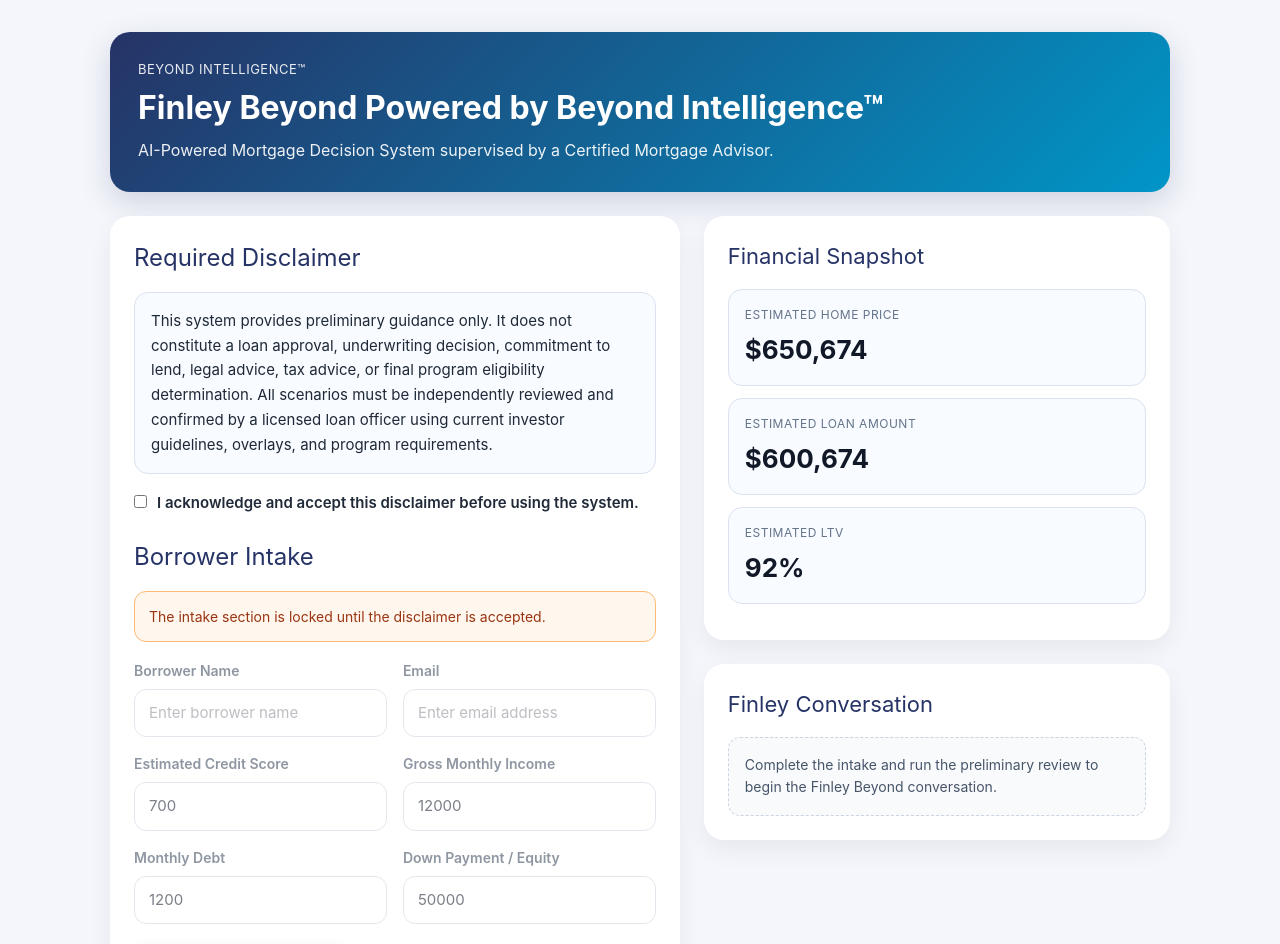
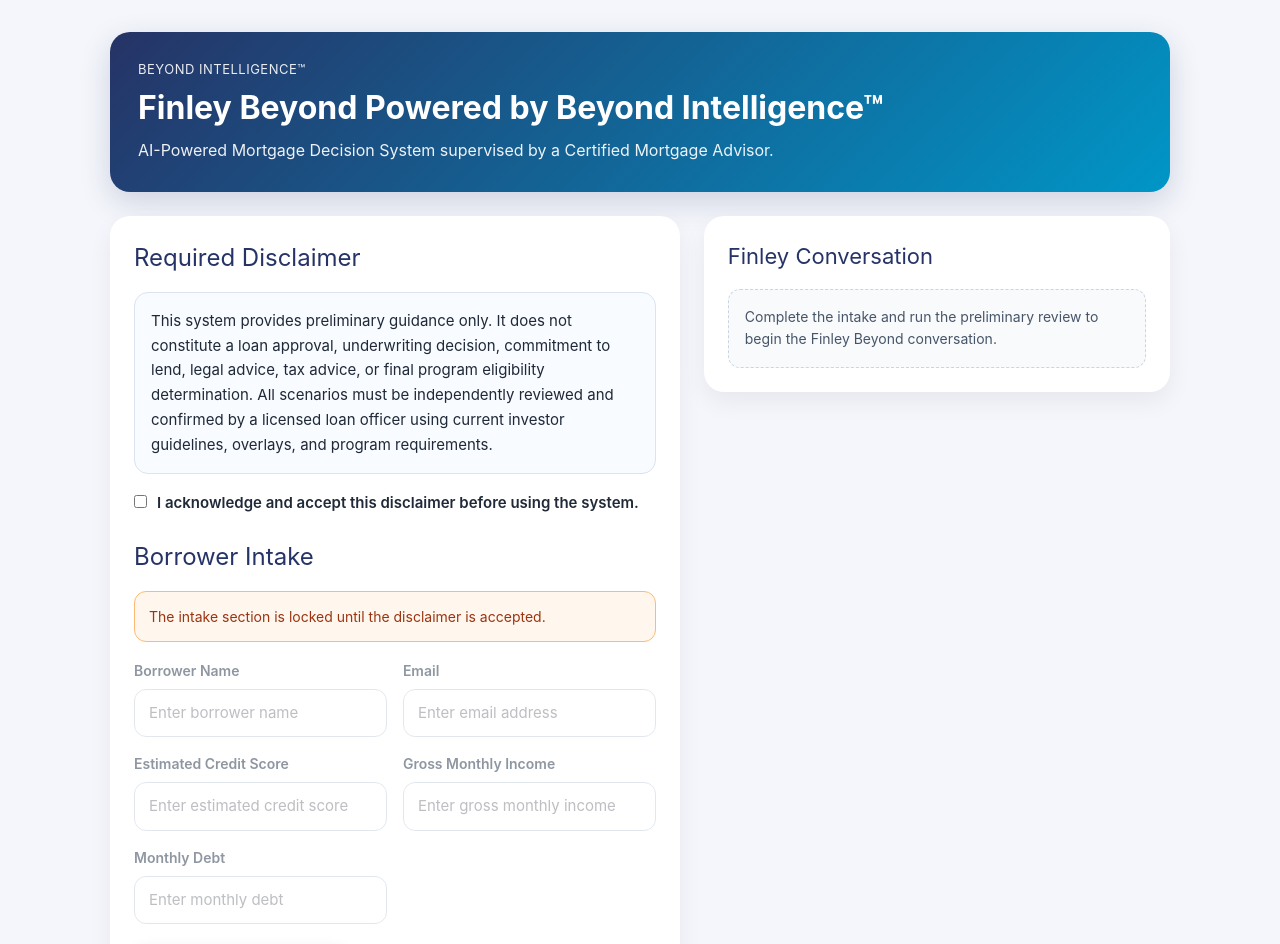
Before and after one commit to beyondfinancing/beyond-financing-advisor, a Next.js app: page / in a window 1280 px wide. Shown: the top 944 px of the page. Built offline with nearby package versions, Linux system fonts and the light colour scheme.

Commit message:
Update page.tsx

```diff
--- a/app/page.tsx
+++ b/app/page.tsx
@@ -2,13 +2,17 @@
 
 import React, { useMemo, useState } from "react";
 
-type FormState = {
+type IntakeFormState = {
   name: string;
   email: string;
   credit: string;
   income: string;
   debt: string;
-  down: string;
+};
+
+type ScenarioFormState = {
+  homePrice: string;
+  downPayment: string;
 };
 
 type ChatMessage = {
@@ -17,7 +21,7 @@
 };
 
 function formatCurrency(value: number) {
-  if (!Number.isFinite(value)) return "$0";
+  if (!Number.isFinite(value) || value <= 0) return "$0";
   return new Intl.NumberFormat("en-US", {
     style: "currency",
     currency: "USD",
@@ -55,91 +59,85 @@
 export default function Page() {
   const [accepted, setAccepted] = useState(false);
   const [submitted, setSubmitted] = useState(false);
+  const [scenarioUnlocked, setScenarioUnlocked] = useState(false);
   const [loading, setLoading] = useState(false);
   const [chatLoading, setChatLoading] = useState(false);
-  const [aiResponse, setAiResponse] = useState("");
   const [errorMessage, setErrorMessage] = useState("");
   const [chatError, setChatError] = useState("");
   const [chatInput, setChatInput] = useState("");
   const [conversation, setConversation] = useState<ChatMessage[]>([]);
 
-  const [form, setForm] = useState<FormState>({
+  const [intakeForm, setIntakeForm] = useState<IntakeFormState>({
     name: "",
     email: "",
-    credit: "700",
-    income: "12000",
-    debt: "1200",
-    down: "50000",
+    credit: "",
+    income: "",
+    debt: "",
   });
 
-  const setField = (key: keyof FormState, value: string) => {
-    setForm((prev) => ({ ...prev, [key]: value }));
+  const [scenarioForm, setScenarioForm] = useState<ScenarioFormState>({
+    homePrice: "",
+    downPayment: "",
+  });
+
+  const setIntakeField = (key: keyof IntakeFormState, value: string) => {
+    setIntakeForm((prev) => ({ ...prev, [key]: value }));
   };
 
-  const results = useMemo(() => {
-    const income = Number(form.income) || 0;
-    const debt = Number(form.debt) || 0;
-    const down = Number(form.down) || 0;
+  const setScenarioField = (key: keyof ScenarioFormState, value: string) => {
+    setScenarioForm((prev) => ({ ...prev, [key]: value }));
+  };
 
-    const monthlyAvailable = Math.max(income * 0.45 - debt, 0);
-    const monthlyRate = 0.075 / 12;
-    const months = 360;
+  const estimatedLoanAmount = useMemo(() => {
+    const homePrice = Number(scenarioForm.homePrice) || 0;
+    const downPayment = Number(scenarioForm.downPayment) || 0;
+    return Math.max(homePrice - downPayment, 0);
+  }, [scenarioForm]);
 
-    const estimatedLoan =
-      monthlyAvailable > 0
-        ? (monthlyAvailable * (1 - Math.pow(1 + monthlyRate, -months))) /
-          monthlyRate
-        : 0;
-
-    const estimatedHomePrice = estimatedLoan + down;
-    const ltv =
-      estimatedHomePrice > 0 ? estimatedLoan / estimatedHomePrice : 0;
-
-    return {
-      estimatedHomePrice,
-      estimatedLoan,
-      ltv,
-    };
-  }, [form]);
+  const estimatedLtv = useMemo(() => {
+    const homePrice = Number(scenarioForm.homePrice) || 0;
+    if (homePrice <= 0) return 0;
+    return estimatedLoanAmount / homePrice;
+  }, [scenarioForm, estimatedLoanAmount]);
 
   const buildBorrowerContext = () => {
     return `
 Borrower profile for context:
-- Name: ${form.name || "Not provided"}
-- Email: ${form.email || "Not provided"}
-- Estimated Credit Score: ${form.credit}
-- Gross Monthly Income: ${form.income}
-- Monthly Debt: ${form.debt}
-- Down Payment / Equity: ${form.down}
-- Estimated Home Price: ${Math.round(results.estimatedHomePrice)}
-- Estimated Loan Amount: ${Math.round(results.estimatedLoan)}
-- Estimated LTV: ${Math.round(results.ltv * 100)}%
+- Name: ${intakeForm.name || "Not provided"}
+- Email: ${intakeForm.email || "Not provided"}
+- Estimated Credit Score: ${intakeForm.credit || "Not provided"}
+- Gross Monthly Income: ${intakeForm.income || "Not provided"}
+- Monthly Debt: ${intakeForm.debt || "Not provided"}
+- Estimated Home Price: ${scenarioForm.homePrice || "Not provided"}
+- Estimated Down Payment: ${scenarioForm.downPayment || "Not provided"}
+- Estimated Loan Amount: ${estimatedLoanAmount > 0 ? Math.round(estimatedLoanAmount) : "Not provided"}
+- Estimated LTV: ${Number(scenarioForm.homePrice) > 0 ? `${Math.round(estimatedLtv * 100)}%` : "Not provided"}
 
 You are Finley Beyond, an AI-powered mortgage decision support assistant supervised by a Certified Mortgage Advisor at Beyond Financing.
 This is a borrower-facing conversation.
-Do not present exact program approvals, exact program recommendations, lender matches, underwriting conclusions, or commitments to lend.
+Do not present exact loan approvals, underwriting decisions, exact program recommendations, lender matches, or commitments to lend.
 Do not state that the borrower qualifies for a specific loan program.
-Keep the response educational, practical, and preliminary.
-Always remind the user that a licensed loan officer must review the scenario using current investor guidelines, overlays, and program requirements.
+Keep the response educational, practical, professional, and preliminary.
+Always remind the borrower that final guidance must come from a licensed loan officer using current investor guidelines, overlays, and program requirements.
     `.trim();
   };
 
-  const runAnalysis = async () => {
+  const runPreliminaryReview = async () => {
     setSubmitted(true);
     setLoading(true);
     setErrorMessage("");
     setChatError("");
-    setAiResponse("Finley Beyond is reviewing this scenario...");
+    setConversation([]);
 
     try {
       const initialPrompt = `
 ${buildBorrowerContext()}
 
 Please provide a borrower-facing preliminary review with:
-1. General strengths in the scenario
+1. General strengths based on the borrower information currently entered
 2. General areas that may need attention
-3. Reasonable next steps for the borrower
-4. A reminder that final guidance must come from a licensed loan officer
+3. Clear next steps for the borrower
+4. A reminder that the borrower should next enter the target home price and down payment to continue the scenario review
 
 Do not identify a specific loan program.
 Do not identify a lender.
@@ -170,12 +168,80 @@
         );
       }
 
-      const text = extractAiText(data);
       const finalText =
-        text || "No response was returned from the AI system.";
+        extractAiText(data) || "No response was returned from the AI system.";
 
-      setAiResponse(finalText);
       setConversation([
+        {
+          role: "assistant",
+          content: finalText,
+        },
+      ]);
+      setScenarioUnlocked(true);
+    } catch (error: unknown) {
+      const message =
+        error instanceof Error
+          ? error.message
+          : "There was an error connecting to the AI system.";
+      setErrorMessage(message);
+      setConversation([]);
+      setScenarioUnlocked(false);
+    } finally {
+      setLoading(false);
+    }
+  };
+
+  const updateScenarioAndContinue = async () => {
+    if (!submitted || !scenarioUnlocked) return;
+
+    setChatLoading(true);
+    setChatError("");
+
+    try {
+      const prompt = `
+${buildBorrowerContext()}
+
+The borrower has now entered the target property scenario.
+Please provide:
+1. A borrower-facing explanation of what this target scenario means at a high level
+2. General items the borrower should be prepared to discuss with a licensed loan officer
+3. General factors that may influence whether this target scenario is workable
+4. A reminder that final guidance must come from a licensed loan officer
+
+Do not identify a specific loan program.
+Do not identify a lender.
+Do not say the borrower is approved or definitively qualifies.
+      `.trim();
+
+      const response = await fetch("/api/chat", {
+        method: "POST",
+        headers: {
+          "Content-Type": "application/json",
+        },
+        body: JSON.stringify({
+          messages: [
+            {
+              role: "user",
+              content: prompt,
+            },
+          ],
+        }),
+      });
+
+      const data: unknown = await response.json();
+
+      if (!response.ok) {
+        const extracted = extractAiText(data);
+        throw new Error(
+          extracted || "The scenario update did not complete successfully."
+        );
+      }
+
+      const finalText =
+        extractAiText(data) || "No response was returned from the AI system.";
+
+      setConversation((prev) => [
+        ...prev,
         {
           role: "assistant",
           content: finalText,
@@ -185,12 +251,10 @@
       const message =
         error instanceof Error
           ? error.message
-          : "There was an error connecting to the AI system.";
-      setErrorMessage(message);
-      setAiResponse("");
-      setConversation([]);
+          : "There was an error updating the scenario.";
+      setChatError(message);
     } finally {
-      setLoading(false);
+      setChatLoading(false);
     }
   };
 
@@ -211,8 +275,6 @@
     setChatInput("");
 
     try {
-      const systemContext = buildBorrowerContext();
-
       const response = await fetch("/api/chat", {
         method: "POST",
         headers: {
@@ -222,7 +284,11 @@
           messages: [
             {
               role: "user",
-              content: `${systemContext}\n\nContinue the borrower-facing conversation naturally. Stay general and compliant. Avoid specific program recommendations, lender suggestions, approvals, or commitments.`,
+              content: `${buildBorrowerContext()}
+
+Continue the borrower-facing conversation naturally.
+Stay general and compliant.
+Avoid exact program recommendations, lender suggestions, approvals, underwriting decisions, or commitments to lend.`,
             },
             ...nextConversation.map((message) => ({
               role: message.role,
@@ -241,9 +307,8 @@
         );
       }
 
-      const text = extractAiText(data);
       const finalText =
-        text || "No response was returned from the AI system.";
+        extractAiText(data) || "No response was returned from the AI system.";
 
       setConversation((prev) => [
         ...prev,
@@ -387,8 +452,8 @@
                 <input
                   style={styles.input}
                   type="text"
-                  value={form.name}
-                  onChange={(e) => setField("name", e.target.value)}
+                  value={intakeForm.name}
+                  onChange={(e) => setIntakeField("name", e.target.value)}
                   placeholder="Enter borrower name"
                 />
               </div>
@@ -398,8 +463,8 @@
                 <input
                   style={styles.input}
                   type="email"
-                  value={form.email}
-                  onChange={(e) => setField("email", e.target.value)}
+                  value={intakeForm.email}
+                  onChange={(e) => setIntakeField("email", e.target.value)}
                   placeholder="Enter email address"
                 />
               </div>
@@ -409,9 +474,9 @@
                 <input
                   style={styles.input}
                   type="number"
-                  value={form.credit}
-                  onChange={(e) => setField("credit", e.target.value)}
-                  placeholder="700"
+                  value={intakeForm.credit}
+                  onChange={(e) => setIntakeField("credit", e.target.value)}
+                  placeholder="Enter estimated credit score"
                 />
               </div>
 
@@ -420,9 +485,9 @@
                 <input
                   style={styles.input}
                   type="number"
-                  value={form.income}
-                  onChange={(e) => setField("income", e.target.value)}
-                  placeholder="12000"
+                  value={intakeForm.income}
+                  onChange={(e) => setIntakeField("income", e.target.value)}
+                  placeholder="Enter gross monthly income"
                 />
               </div>
 
@@ -431,20 +496,9 @@
                 <input
                   style={styles.input}
                   type="number"
-                  value={form.debt}
-                  onChange={(e) => setField("debt", e.target.value)}
-                  placeholder="1200"
-                />
-              </div>
-
-              <div>
-                <label style={styles.label}>Down Payment / Equity</label>
-                <input
-                  style={styles.input}
-                  type="number"
-                  value={form.down}
-                  onChange={(e) => setField("down", e.target.value)}
-                  placeholder="50000"
+                  value={intakeForm.debt}
+                  onChange={(e) => setIntakeField("debt", e.target.value)}
+                  placeholder="Enter monthly debt"
                 />
               </div>
             </div>
@@ -452,7 +506,7 @@
             <div style={{ marginTop: 22 }}>
               <button
                 className="bf-button"
-                onClick={runAnalysis}
+                onClick={runPreliminaryReview}
                 disabled={!accepted || loading}
                 style={{
                   ...styles.primaryButton,
@@ -463,9 +517,90 @@
                 {loading ? "Reviewing..." : "Run Preliminary Review"}
               </button>
             </div>
+
+            {scenarioUnlocked && (
+              <div style={styles.secondStepWrap}>
+                <h2 className="bf-section-title" style={styles.sectionTitle}>
+                  Property Target Scenario
+                </h2>
+
+                <div style={styles.infoBox}>
+                  Now enter the target home price and the estimated down payment
+                  so Finley Beyond can continue the scenario with the numbers you
+                  are actually considering.
+                </div>
+
+                <div className="bf-form-grid" style={styles.formGrid}>
+                  <div>
+                    <label style={styles.label}>Estimated Home Price</label>
+                    <input
+                      style={styles.input}
+                      type="number"
+                      value={scenarioForm.homePrice}
+                      onChange={(e) =>
+                        setScenarioField("homePrice", e.target.value)
+                      }
+                      placeholder="Enter estimated home price"
+                    />
+                  </div>
+
+                  <div>
+                    <label style={styles.label}>Estimated Down Payment</label>
+                    <input
+                      style={styles.input}
+                      type="number"
+                      value={scenarioForm.downPayment}
+                      onChange={(e) =>
+                        setScenarioField("downPayment", e.target.value)
+                      }
+                      placeholder="Enter estimated down payment"
+                    />
+                  </div>
+                </div>
+
+                <div style={styles.loanPreviewBox}>
+                  <div style={styles.loanPreviewTitle}>
+                    Estimated Loan Amount
+                  </div>
+                  <div style={styles.loanPreviewValue}>
+                    {formatCurrency(estimatedLoanAmount)}
+                  </div>
+                </div>
+
+                <div style={{ marginTop: 16 }}>
+                  <button
+                    className="bf-button"
+                    onClick={updateScenarioAndContinue}
+                    disabled={
+                      chatLoading ||
+                      !scenarioForm.homePrice.trim() ||
+                      !scenarioForm.downPayment.trim()
+                    }
+                    style={{
+                      ...styles.secondaryButton,
+                      backgroundColor:
+                        chatLoading ||
+                        !scenarioForm.homePrice.trim() ||
+                        !scenarioForm.downPayment.trim()
+                          ? "#7c8aa8"
+                          : "#0096C7",
+                      cursor:
+                        chatLoading ||
+                        !scenarioForm.homePrice.trim() ||
+                        !scenarioForm.downPayment.trim()
+                          ? "not-allowed"
+                          : "pointer",
+                    }}
+                  >
+                    {chatLoading ? "Updating Scenario..." : "Continue with This Scenario"}
+                  </button>
+                </div>
+              </div>
+            )}
           </section>
 
           <aside style={styles.aside}>
+            {scenarioUnlocked && (
               <div className="bf-card" style={styles.card}>
                 <h3 className="bf-section-title" style={styles.sectionTitleSmall}>
                   Financial Snapshot
@@ -473,17 +608,26 @@
 
                 <MetricCard
                   title="Estimated Home Price"
-                value={formatCurrency(results.estimatedHomePrice)}
+                  value={formatCurrency(Number(scenarioForm.homePrice) || 0)}
+                />
+                <MetricCard
+                  title="Estimated Down Payment"
+                  value={formatCurrency(Number(scenarioForm.downPayment) || 0)}
                 />
                 <MetricCard
                   title="Estimated Loan Amount"
-                value={formatCurrency(results.estimatedLoan)}
+                  value={formatCurrency(estimatedLoanAmount)}
                 />
                 <MetricCard
                   title="Estimated LTV"
-                value={`${Math.round(results.ltv * 100)}%`}
+                  value={
+                    Number(scenarioForm.homePrice) > 0
+                      ? `${Math.round(estimatedLtv * 100)}%`
+                      : "0%"
+                  }
                 />
               </div>
+            )}
 
             <div className="bf-card" style={styles.card}>
               <h3 className="bf-section-title" style={styles.sectionTitleSmall}>
@@ -549,7 +693,7 @@
                     <textarea
                       value={chatInput}
                       onChange={(e) => setChatInput(e.target.value)}
-                      placeholder="Ask a follow-up question, such as: What should I prepare next? What can strengthen my file? What should I discuss with my loan officer?"
+                      placeholder="Ask a follow-up question, such as: Can I buy a house with this information? How can I apply for a mortgage? How can I speak with a loan officer?"
                       rows={4}
                       style={styles.textarea}
                       disabled={chatLoading}
@@ -691,6 +835,16 @@
     marginBottom: 18,
     fontSize: 14,
   },
+  infoBox: {
+    backgroundColor: "#f8fbff",
+    color: "#334155",
+    border: "1px solid #dbeafe",
+    borderRadius: 12,
+    padding: 14,
+    marginBottom: 18,
+    fontSize: 14,
+    lineHeight: 1.6,
+  },
   formGrid: {
     display: "grid",
     gridTemplateColumns: "1fr 1fr",
@@ -743,6 +897,30 @@
     padding: "12px 18px",
     fontSize: 14,
     fontWeight: 700,
+  },
+  secondStepWrap: {
+    marginTop: 28,
+    paddingTop: 24,
+    borderTop: "1px solid #e2e8f0",
+  },
+  loanPreviewBox: {
+    marginTop: 18,
+    backgroundColor: "#f8fbff",
+    border: "1px solid #dbe3f0",
+    borderRadius: 14,
+    padding: 16,
+  },
+  loanPreviewTitle: {
+    fontSize: 12,
+    textTransform: "uppercase",
+    letterSpacing: 0.5,
+    color: "#64748b",
+    marginBottom: 6,
+  },
+  loanPreviewValue: {
+    fontSize: 28,
+    fontWeight: 700,
+    color: "#111827",
   },
   metricCard: {
     backgroundColor: "#f8fbff",
```
Lines whose indentation alone changed are shown as unchanged.
